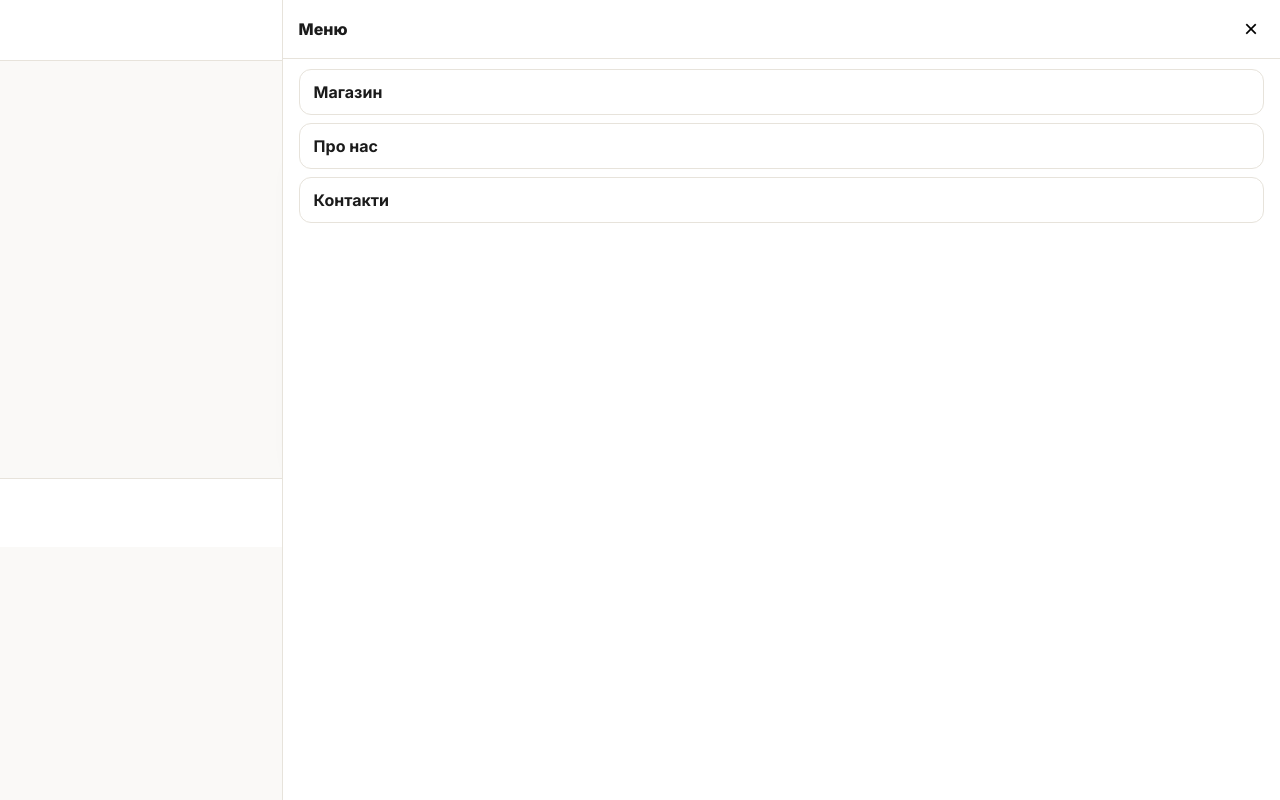
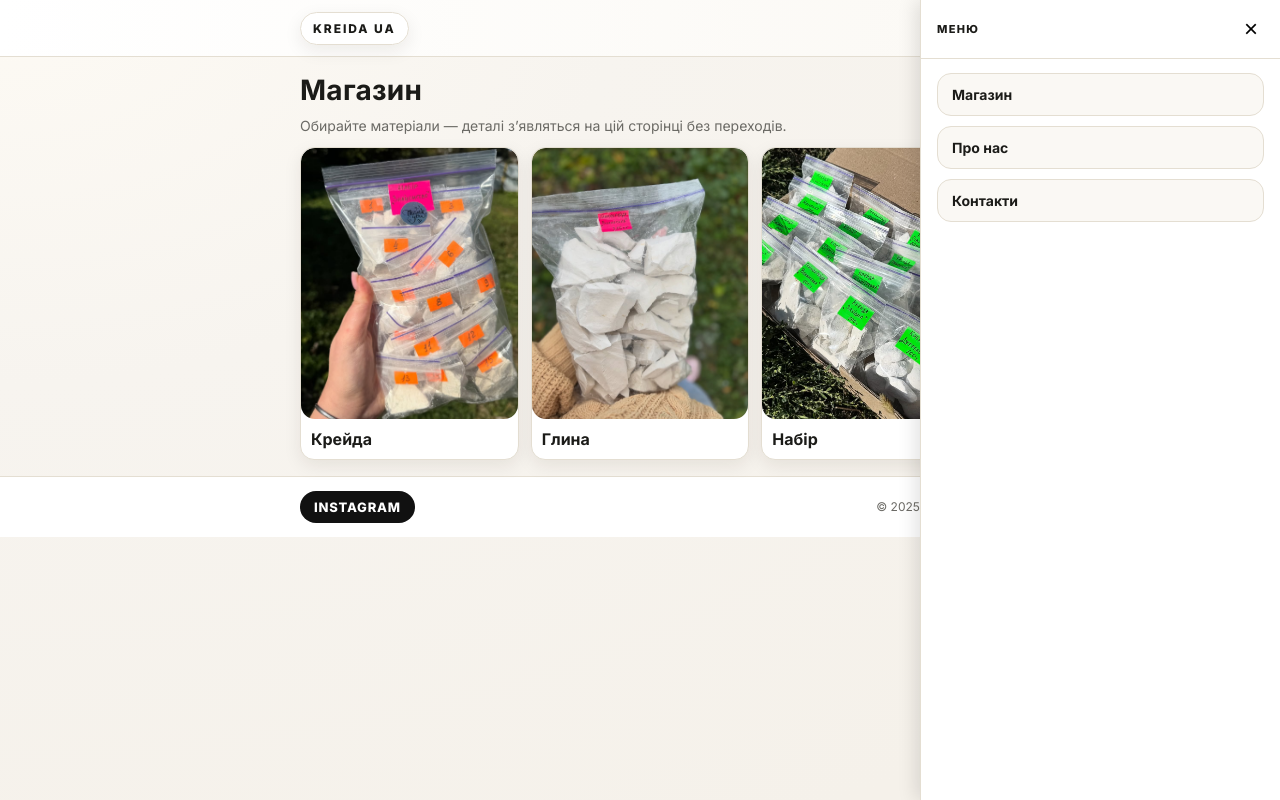
Before and after one commit to kreidauk-sketch/kreidaua, a plain HTML site: page shop.html in a window 1280 px wide. Both pictures are taken after a click on the button "Відкрити меню". Drawn offline with Linux system fonts and the light colour scheme.

Commit message:
Update style.css

```diff
--- a/style.css
+++ b/style.css
@@ -1,146 +1,394 @@
-/* Kreida UA — Gift Edition (Mobile-first, clean, elegant) */
+/* Kreida UA — Refined Mobile Theme (for your existing HTML) */
 
-/* Tokens */
+/* ---------- TOKENS ---------- */
 :root{
-  --bg: #faf9f7;
+  --bg: #f7f4ef;
+  --bg-soft: #faf8f4;
   --surface: #ffffff;
-  --ink: #1b1b1b;
-  --muted: #63635e;
-  --line: #e7e3db;
-  --brand: #b9c9b1;     /* soft sage */
-  --brand-ink: #243322; /* deep sage */
-  --radius: 16px;
-  --shadow: 0 12px 30px rgba(26, 21, 10, .08);
+  --ink: #1b1b18;
+  --muted: #6b6a65;
+  --line: #e4ded2;
+  --brand: #b9c9b1;       /* sage */
+  --brand-dark: #273627;  /* deep sage */
+  --accent: #e2d0bc;      /* warm beige */
+  --radius-lg: 18px;
+  --radius-md: 14px;
+  --shadow-soft: 0 14px 34px rgba(33, 24, 10, 0.12);
+  --shadow-light: 0 6px 18px rgba(33, 24, 10, 0.08);
+  --transition-fast: 0.2s ease;
 }
 
 *{ box-sizing: border-box; }
-html, body { height: 100%; }
+html, body{ height: 100%; margin: 0; padding: 0; }
+
 body{
-  margin: 0;
-  font-family: Inter, system-ui, -apple-system, Segoe UI, Roboto, Arial, sans-serif;
-  background: var(--bg);
+  font-family: Inter, system-ui, -apple-system, BlinkMacSystemFont, "Segoe UI", Roboto, Arial, sans-serif;
+  background:
+    radial-gradient(120% 120% at 0% 0%, #fdfaf4 0, var(--bg) 40%, #f5f1ea 100%);
   color: var(--ink);
   -webkit-font-smoothing: antialiased;
 }
-img, video{ display:block; width:100%; height:auto; border-radius: 14px; }
-a{ color: inherit; text-decoration: none; }
 
-.wrap{ width: min(680px, 92%); margin-inline: auto; }
+img, video{
+  display: block;
+  width: 100%;
+  height: auto;
+  border-radius: var(--radius-md);
+}
 
-/* Header */
+a{
+  color: inherit;
+  text-decoration: none;
+}
+
+/* Layout container */
+.wrap{
+  width: min(680px, 92%);
+  margin-inline: auto;
+}
+
+/* ---------- HEADER & MENU ---------- */
+
 .header{
-  position: sticky; top: 0; z-index: 90;
-  backdrop-filter: blur(8px);
-  background: rgba(255,255,255,.94);
+  position: sticky;
+  top: 0;
+  z-index: 80;
+  backdrop-filter: blur(10px);
+  background: linear-gradient(90deg, rgba(255,255,255,0.96), rgba(250,247,241,0.96));
   border-bottom: 1px solid var(--line);
 }
 .header .row{
-  display:flex; align-items:center; justify-content:space-between;
-  padding: 12px 0;
-}
-.brand{
-  font-weight: 800; letter-spacing:.2px;
-  padding: 6px 10px; border-radius: 10px;
-  background: var(--surface);
-  border: 1px solid var(--line);
+  display: flex;
+  align-items: center;
+  justify-content: space-between;
+  padding: 10px 0;
 }
 
-/* Three-dots menu (button) */
+/* Brand pill */
+.brand{
+  font-weight: 800;
+  letter-spacing: 0.16em;
+  text-transform: uppercase;
+  font-size: 12px;
+  padding: 8px 12px;
+  border-radius: 999px;
+  border: 1px solid var(--line);
+  background: rgba(255,255,255,0.98);
+  box-shadow: var(--shadow-light);
+}
+
+/* Three-dots button */
 .menu-btn{
-  width: 36px; height: 36px; border-radius: 999px;
-  background: var(--surface); border: 1px solid var(--line);
-  display:grid; place-items:center; box-shadow: var(--shadow);
+  width: 36px;
+  height: 36px;
+  border-radius: 999px;
+  border: 1px solid var(--line);
+  background: #ffffff;
+  display: grid;
+  place-items: center;
+  box-shadow: var(--shadow-light);
+  cursor: pointer;
+  padding: 0;
 }
 .menu-btn span{
-  width: 16px; height: 16px; position: relative;
+  width: 18px;
+  height: 18px;
+  position: relative;
 }
 .menu-btn span::before,
 .menu-btn span::after,
 .menu-btn i{
-  content:""; position:absolute; left:50%; transform:translateX(-50%);
-  width: 4px; height: 4px; border-radius: 50%; background:#2a2a27;
+  content: "";
+  position: absolute;
+  left: 50%;
+  transform: translateX(-50%);
+  width: 4px;
+  height: 4px;
+  border-radius: 999px;
+  background: #222;
 }
-.menu-btn i{ top: 6px; }
-.menu-btn span::before{ top: 1px; }
-.menu-btn span::after{ top: 11px; }
+.menu-btn span::before{ top: 2px; }
+.menu-btn i{ top: 7px; }
+.menu-btn span::after{ top: 12px; }
+.menu-btn:active{ transform: scale(0.96); }
 
-/* Slide panel */
+/* Slide-in panel */
 .panel{
-  position: fixed; inset: 0 0 0 auto; width: 78%;
-  background:#fff; border-left: 1px solid var(--line);
-  transform: translateX(100%); transition: transform .25s ease;
-  z-index: 100; display:flex; flex-direction:column;
-}
-.panel.open{ transform: translateX(0); }
-.panel__head{ display:flex; align-items:center; justify-content:space-between; padding: 14px 16px; border-bottom:1px solid var(--line); }
-.panel__title{ font-weight:800; }
-.panel__close{ border:none; background:#fff; font-size:24px; cursor:pointer; }
-.panel__nav{ display:flex; flex-direction:column; padding: 10px 16px; gap: 8px; }
-.panel__nav a{
-  padding: 12px 14px; border:1px solid var(--line); border-radius: 12px; background:#fff; font-weight: 700;
-}
-.panel__nav a:hover{ background: var(--brand); color:#fff; border-color: var(--brand); }
-
-/* Sections */
-.section{ padding: 16px 0; }
-.hero{ padding: 0; }
-.card{
-  background:#fff; border:1px solid var(--line); border-radius: var(--radius);
-  box-shadow: var(--shadow); overflow:hidden;
+  position: fixed;
+  top: 0;
+  right: 0;
+  bottom: 0;
+  width: 78%;
+  max-width: 360px;
+  background: #ffffff;
+  border-left: 1px solid var(--line);
+  box-shadow: -4px 0 18px rgba(0,0,0,0.12);
+  transform: translateX(100%);
+  opacity: 0;
+  pointer-events: none;
+  transition: transform var(--transition-fast), opacity var(--transition-fast);
+  z-index: 100;
+  display: flex;
+  flex-direction: column;
 }
 
-/* Text styles */
-h1{ font-size: clamp(22px, 6vw, 28px); margin: 0 0 8px; }
-h2{ font-size: 20px; margin: 0 0 10px; }
-p{ margin: 0 0 10px; color: var(--muted); }
+/* Ensure it is FULLY hidden unless .open */
+.panel.open{
+  transform: translateX(0);
+  opacity: 1;
+  pointer-events: auto;
+}
+
+.panel__head{
+  display: flex;
+  align-items: center;
+  justify-content: space-between;
+  padding: 14px 16px;
+  border-bottom: 1px solid var(--line);
+}
+.panel__title{
+  font-weight: 800;
+  letter-spacing: 0.12em;
+  text-transform: uppercase;
+  font-size: 11px;
+}
+.panel__close{
+  border: none;
+  background: transparent;
+  font-size: 24px;
+  cursor: pointer;
+}
+
+.panel__nav{
+  padding: 14px 16px 24px;
+  display: flex;
+  flex-direction: column;
+  gap: 10px;
+}
+.panel__nav a{
+  padding: 12px 14px;
+  border-radius: 14px;
+  border: 1px solid var(--line);
+  background: var(--bg-soft);
+  font-weight: 600;
+  font-size: 14px;
+}
+.panel__nav a:hover{
+  background: var(--brand);
+  color: #ffffff;
+  border-color: var(--brand);
+}
+
+/* ---------- SECTIONS ---------- */
+
+.section{
+  padding: 16px 0;
+}
+
+/* Hero card */
+.hero{
+  padding: 10px 0 4px;
+}
+.hero .card{
+  border-radius: var(--radius-lg);
+}
+
+/* Card base */
+.card{
+  background: var(--surface);
+  border-radius: var(--radius-lg);
+  border: 1px solid rgba(228,222,210,0.9);
+  box-shadow: var(--shadow-soft);
+  overflow: hidden;
+}
+
+/* Typography */
+h1{
+  font-size: clamp(22px, 6vw, 28px);
+  margin: 0 0 8px;
+  letter-spacing: 0.01em;
+}
+h2{
+  font-size: 20px;
+  margin: 0 0 10px;
+}
+p{
+  margin: 0 0 10px;
+  color: var(--muted);
+  font-size: 14px;
+  line-height: 1.55;
+}
+
+/* Grid helpers */
+.grid-2{
+  display: grid;
+  gap: 12px;
+}
+@media (min-width: 680px){
+  .grid-2{
+    grid-template-columns: repeat(2, 1fr);
+  }
+}
+
+/* Videos layout */
+.videos{
+  display: grid;
+  gap: 12px;
+}
+@media (min-width: 680px){
+  .videos{
+    grid-template-columns: repeat(2, 1fr);
+  }
+}
 
 /* Buttons */
 .btn{
-  display:inline-block; padding: 12px 16px; border-radius: 999px;
-  background: var(--brand); color:#fff; font-weight:800; border: 1px solid transparent;
-  box-shadow: var(--shadow); text-align:center;
+  display: inline-block;
+  padding: 12px 18px;
+  border-radius: 999px;
+  border: 1px solid transparent;
+  background: linear-gradient(135deg, var(--brand) 0%, var(--brand-dark) 100%);
+  color: #ffffff;
+  font-weight: 800;
+  font-size: 13px;
+  letter-spacing: 0.06em;
+  text-transform: uppercase;
+  box-shadow: var(--shadow-soft);
+  text-align: center;
+  transition: transform var(--transition-fast), filter var(--transition-fast), box-shadow var(--transition-fast);
 }
-.btn:hover{ filter: brightness(.96); transform: translateY(-1px); }
-.btn.outline{ background: transparent; color: var(--ink); border-color: var(--line); }
+.btn:hover{
+  filter: brightness(0.96);
+  transform: translateY(-1px);
+  box-shadow: 0 18px 38px rgba(27,27,24,0.24);
+}
+.btn.outline{
+  background: transparent;
+  color: var(--ink);
+  border-color: var(--line);
+  box-shadow: none;
+}
+.btn.outline:hover{
+  background: var(--accent);
+  color: #fff;
+}
 
-/* Grid helpers */
-.grid-2{ display:grid; gap: 12px; }
-@media (min-width: 740px){ .grid-2{ grid-template-columns: repeat(2,1fr); } }
+/* ---------- SHOP PAGE ---------- */
 
-/* Video row */
-.videos{ display:grid; gap: 12px; }
-@media (min-width: 740px){ .videos{ grid-template-columns: repeat(2,1fr); } }
+.shop-grid{
+  display: grid;
+  gap: 12px;
+}
+@media (min-width: 700px){
+  .shop-grid{
+    grid-template-columns: repeat(3, 1fr);
+  }
+}
+.prod{
+  background: #fff;
+  border-radius: var(--radius-md);
+  border: 1px solid var(--line);
+  overflow: hidden;
+  box-shadow: var(--shadow-light);
+  cursor: pointer;
+  transition: transform var(--transition-fast), box-shadow var(--transition-fast);
+}
+.prod img{
+  aspect-ratio: 4/5;
+  object-fit: cover;
+}
+.prod__body{
+  padding: 10px;
+  font-weight: 600;
+}
+.prod:hover{
+  transform: translateY(-2px);
+  box-shadow: var(--shadow-soft);
+}
 
-/* Footer */
-.footer{ border-top:1px solid var(--line); background:#fff; }
-.footer .wrap{ padding: 14px 0; display:flex; align-items:center; justify-content:space-between; gap: 10px; }
+/* Inline viewer (details) */
+.viewer{
+  margin-top: 14px;
+  padding: 12px 12px 14px;
+  border-radius: var(--radius-md);
+  border: 1px solid var(--line);
+  background: #fff;
+  box-shadow: var(--shadow-soft);
+  display: none;
+}
+.viewer.show{
+  display: block;
+}
+.viewer__row{
+  display: grid;
+  gap: 12px;
+}
+@media (min-width: 800px){
+  .viewer__row{
+    grid-template-columns: 1.1fr 1fr;
+  }
+}
+.viewer h3{
+  margin: 0 0 6px;
+}
+.viewer p{
+  margin: 0 0 12px;
+}
+
+/* ---------- ABOUT PAGE ---------- */
+
+.fit-media{
+  border-radius: var(--radius-lg);
+  border: 1px solid var(--line);
+  background: #fff;
+  box-shadow: var(--shadow-soft);
+  overflow: hidden;
+}
+
+/* ---------- CONTACT PAGE ---------- */
+
+/* Make inline-styled inputs feel cohesive */
+form.card input,
+form.card textarea{
+  font-family: inherit;
+  font-size: 14px;
+  background: #fdfbf8;
+}
+form.card input:focus,
+form.card textarea:focus{
+  outline: 2px solid var(--brand);
+  outline-offset: 1px;
+  border-color: var(--brand-dark) !important;
+}
+
+/* ---------- FOOTER ---------- */
+
+.footer{
+  border-top: 1px solid var(--line);
+  background: rgba(255,255,255,0.98);
+}
+.footer .wrap{
+  padding: 14px 0;
+  display: flex;
+  align-items: center;
+  justify-content: space-between;
+  gap: 10px;
+  flex-wrap: wrap;
+}
 .ig{
-  display:inline-flex; align-items:center; gap:8px; padding:10px 14px; border-radius:999px;
-  background: #111; color:#fff; font-weight:800;
+  display: inline-flex;
+  align-items: center;
+  gap: 8px;
+  padding: 8px 14px;
+  border-radius: 999px;
+  background: #111111;
+  color: #ffffff;
+  font-weight: 800;
+  font-size: 13px;
+  letter-spacing: 0.06em;
+  text-transform: uppercase;
 }
-.small{ color: var(--muted); }
-
-/* Shop page: product grid & detail viewer */
-.shop-grid{ display:grid; gap:12px; }
-@media (min-width: 740px){ .shop-grid{ grid-template-columns: repeat(3,1fr); } }
-
-.prod{
-  background:#fff; border:1px solid var(--line); border-radius: 14px; overflow:hidden; box-shadow: var(--shadow);
+.small{
+  color: var(--muted);
+  font-size: 12px;
 }
-.prod img{ aspect-ratio: 4/5; object-fit: cover; }
-.prod__body{ padding: 10px; }
-
-.viewer{
-  margin-top: 12px; padding: 12px; border:1px solid var(--line); border-radius: 14px; background:#fff; box-shadow: var(--shadow);
-  display:none;
-}
-.viewer.show{ display:block; }
-.viewer__row{ display:grid; gap: 12px; }
-@media (min-width: 860px){
-  .viewer__row{ grid-template-columns: 1fr 1fr; align-items: start; }
-}
-.viewer h3{ margin: 0 0 6px; }
-.viewer p{ margin: 0 0 10px; }
-
-/* About image & video fitting */
-.fit-media{ border:1px solid var(--line); border-radius: 14px; overflow: hidden; box-shadow: var(--shadow); }
```
